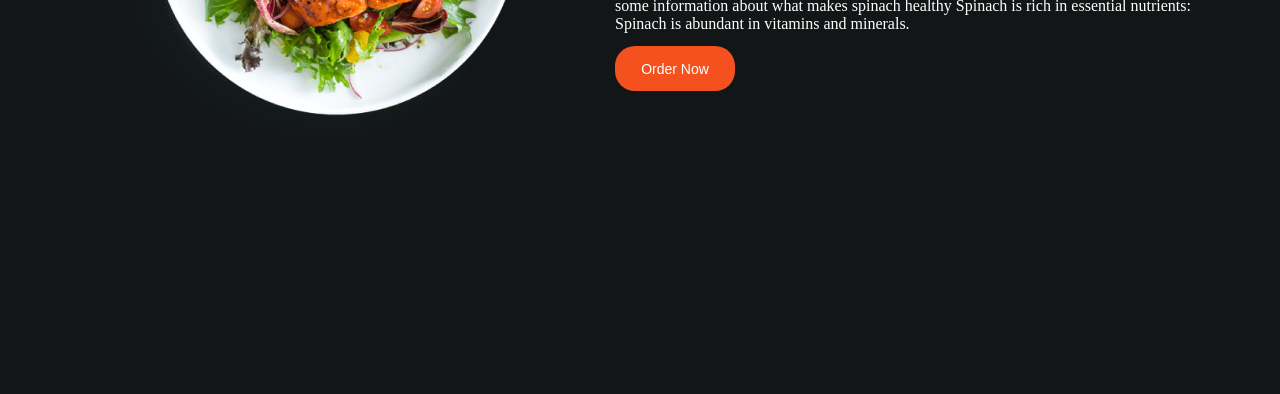
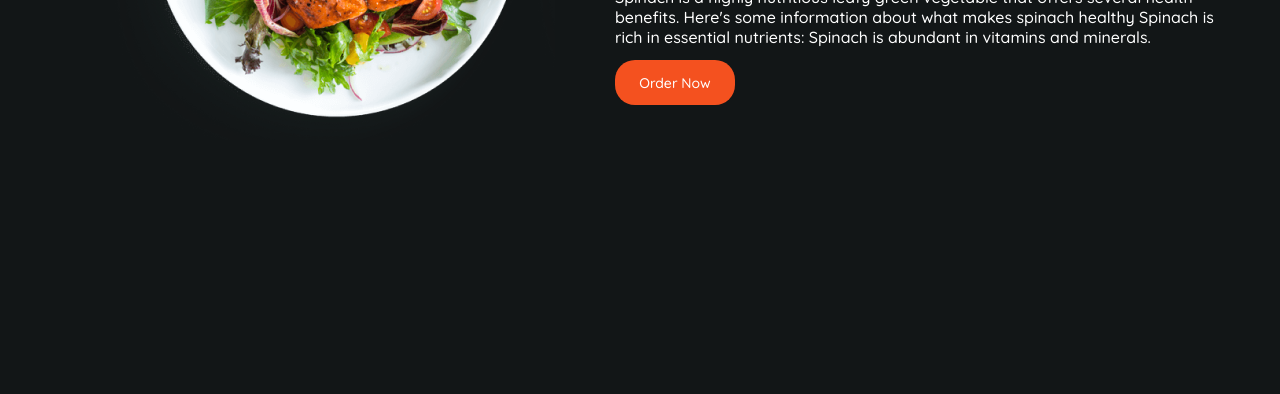
Before and after one commit to Mtendekuyokwa19/RestaurantPage, a website built with webpack: page dist/index.html in a window 1280 px wide. Shown: the part 406-800 px from the top of the page. Built offline with nearby package versions, Linux system fonts and the light colour scheme.

```diff
--- a/src/style.css
+++ b/src/style.css
@@ -1,9 +1,12 @@
+@import url('https://fonts.googleapis.com/css2?family=Quicksand:wght@500&display=swap');
+
 *{
 
     padding: 0px;
     margin: 0px;
     box-sizing: border-box;
     color: white;
+    font-family: 'Quicksand', sans-serif;
 
 }
 
```
Also changed, not shown: README.md, ReadmeImages/overview.png (added).
